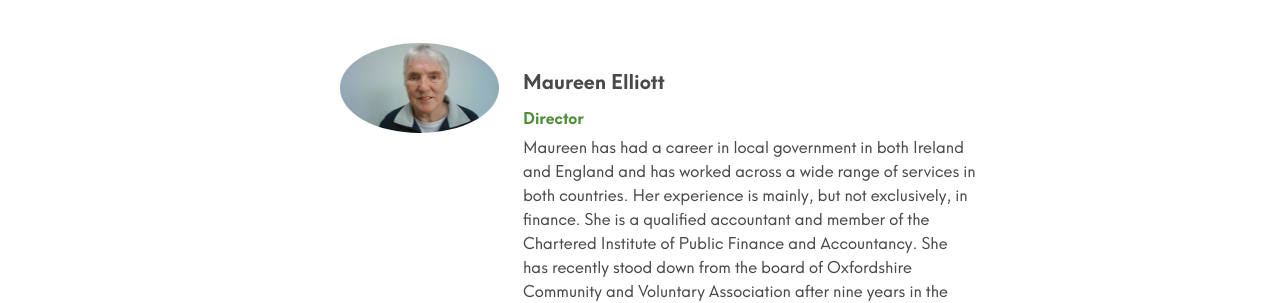
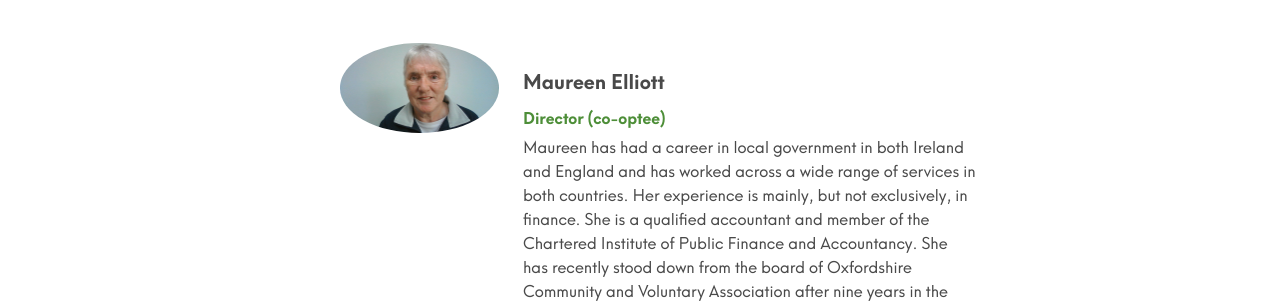
Before and after one commit to johnpuddephatt/oclt, a Jekyll site: the page built from _pages/about.md, in a window 1280 px wide and 900 px high, scrolled down 4587 px. Shown: the part 157-460 px from the top of the window. Built offline with Jekyll 4.4.1, drawn with Linux system fonts in a browser that asks for light colours.

Commit message:
Update from Forestry.io Oxfordshire CLT updated _data/people.yml

```diff
--- a/_data/people.yml
+++ b/_data/people.yml
@@ -84,7 +84,7 @@ people:
     Deborah is a community activist and joined the Board in 2017 to support the Irving Building Project. Deborah first trained as an Occupational Therapist in Oxford in the early 80s, then worked and campaigned in the Middle East for seven years. She returned to Oxford in 1992 becoming a City and then a County Councillor. Apart from her interest in addressing the challenges of housing in Oxford (through Co-housing and the Land Trust) she is part of
     Oxford GreenPrint workers co-op, is a founder member/manager of South Oxford Farmers and Community Market and director of Hogacre Common Eco Park and is working to set up a local micro-dairy. She is a widow with two children, now young adults and lives in South Oxford.
 - name: Maureen Elliott
-  role: Director
+  role: Director (co-optee)
   image: "/uploads/win_20220531_16_54_51_pro.jpg"
   description: Maureen has had a career in local government in both Ireland and England
     and has worked across a wide range of services in both countries. Her experience
```
